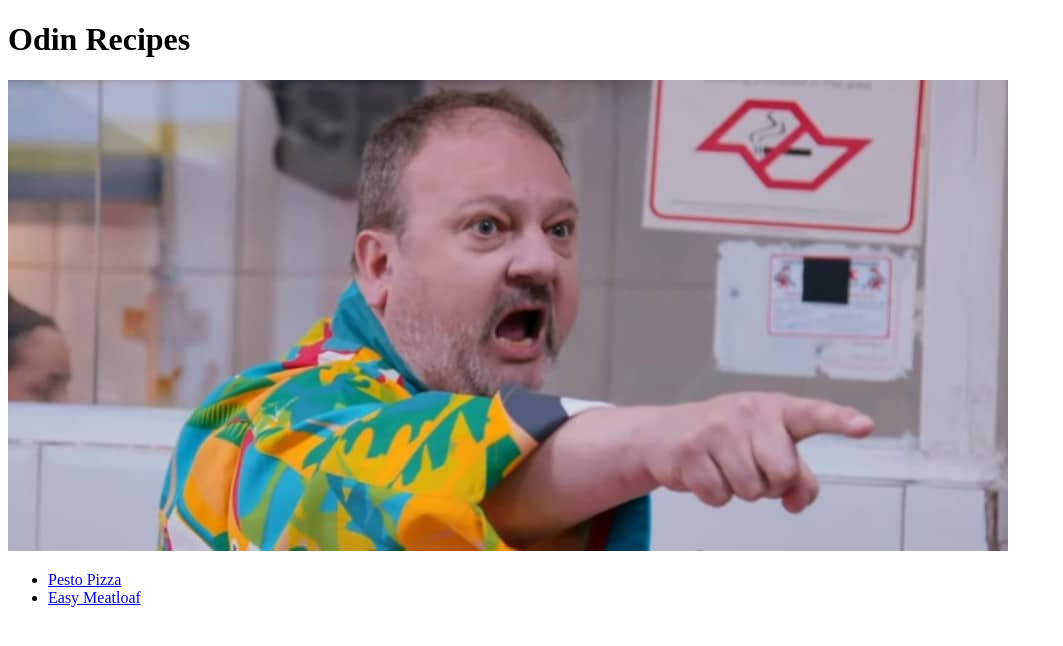
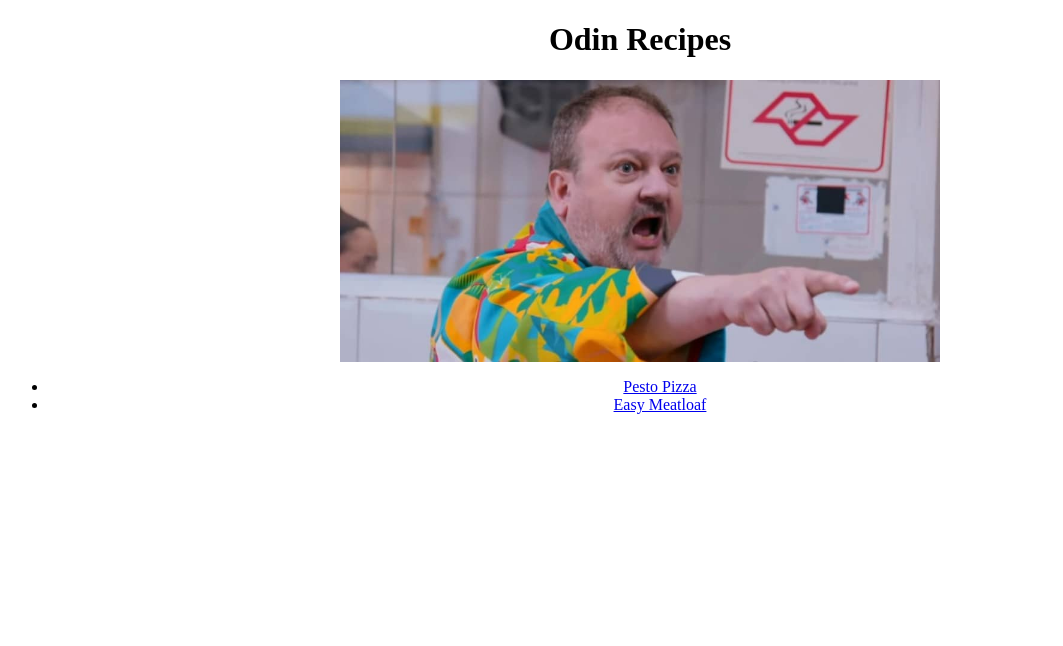
Before and after one commit to nathanbcampos/odin-recipes, a plain HTML site: page index.html in a window 1280 px wide. Shown: the whole page, without its empty margins (0-1063 px from the left). Drawn offline with Linux system fonts and the light colour scheme.

Commit message:
Edit index.html create style.css and modified the page with it

```diff
--- a/index.html
+++ b/index.html
@@ -3,11 +3,14 @@
     <head>
         <meta charset="utf-8">
         <title>Odin Recipes</title>
+        <link rel="stylesheet" href="style.css">
     </head>
     <body>
-        <h1>Odin Recipes</h1>
-        <img src="./images/freezer.jpg" alt="Desliga frezzer a notche?" style="width:100;height: 30;">
-        <ul>
+        <h1 id="title">Odin Recipes</h1>
+
+        <img src="./images/freezer.jpg" alt="Desliga frezzer a notche?">
+
+        <ul class="recipes">
             <li><a href="recipes/pizza.html">Pesto Pizza</a></li>
             <li><a href="recipes/meatloaf.html">Easy Meatloaf</a></li>
         </ul>
--- /dev/null
+++ b/style.css
@@ -0,0 +1,15 @@
+img { /* type selector */
+    display: block;
+    margin-left: auto;
+    margin-right: auto;
+    width: 600px;
+    height: auto;
+
+}
+#title { /* id selector */
+    text-align: center;
+}
+.recipes { /* class selector */
+
+    text-align: center;
+}
```
